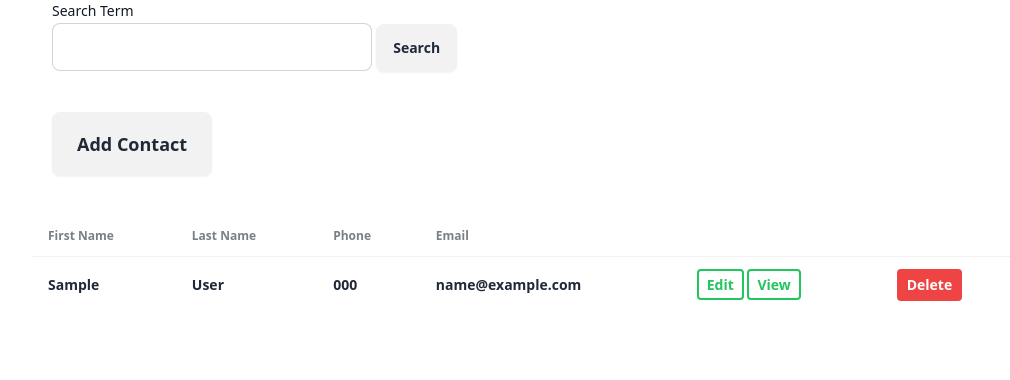
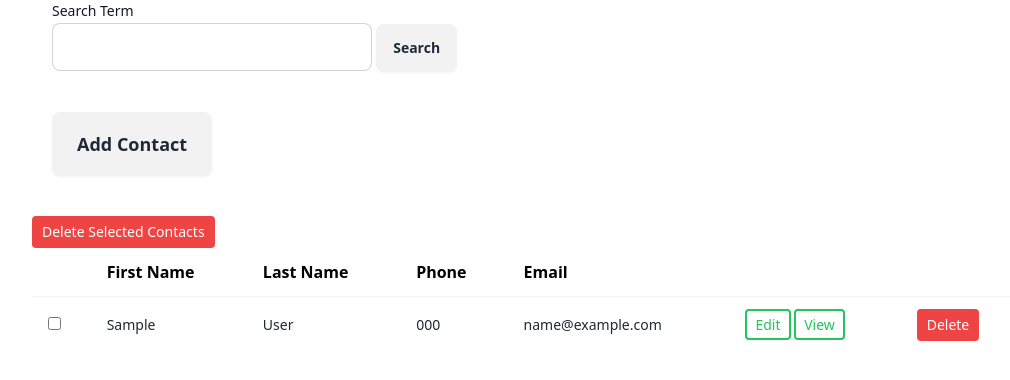
Before and after one commit to Jagarut/dj_htmx_contact.app, a Django app: page /search/ in a window 1280 px wide. Shown: the part 123-503 px from the top of the page, without its empty margins (112-1122 px from the left). Run offline with Django 5.2, Linux system fonts and the light colour scheme; tables that the repository leaves empty hold one stand-in row (values such as "Sample post"); lists and menus that the app fills with data are empty; some libraries are stand-ins or nearby versions.

Commit message:
Add Bulk delete

```diff
--- a/contact/templates/contact/contact_table.html
+++ b/contact/templates/contact/contact_table.html
@@ -1,7 +1,10 @@
+    {% include "contact/messages.html" %}
+    <form action="{% url 'delete_all' %}" method="post">
+        {% csrf_token %}
         <table class="table">
-    {% include "contact/messages.html" %}
           <thead>
-        <tr>
+            <tr class="text-black text-base">
+                <th></th>
                 <th>First Name</th>
                 <th>Last Name</th>
                 <th>Phone</th>
@@ -12,4 +15,12 @@
           <tbody>
             {% include "contact/partials/table_rows.html" %}
           </tbody>
+          <div>
+            <button type="submit" class="text-white bg-red-500 border-2 border-red-500 rounded px-2 py-1 text-sm hover:bg-gray-200 hover:text-gray-800"
+                id="delete-form"
+                >
+              Delete Selected Contacts
+            </button>
+        </div>
         </table>
+    </form>
--- a/contact/templates/contact/index.html
+++ b/contact/templates/contact/index.html
@@ -2,7 +2,7 @@
 {% load static %}
 
 {% block body %}
-<br id="todo">
+<div id="todo">
     <div class="flex items-center">
             <h1 class="mt-4 mb-6 text-2xl leading-none font-bold tracking-tight md:text-3xl lg:text-4xl">{{ title }}</h1>
     </div>
@@ -18,11 +18,10 @@
     </div>
     <br>
     <div class="overflow-x-auto">
-        <div>
+        <div id="contacts-container">
             {% include "contact/partials/contact_list.html" %}
         </div>
     </div>
-    </br>
     <div class="border mb-6"></div>
     <div class="flex items-center justify-center">
         <p>
--- a/contact/templates/contact/partials/table_rows.html
+++ b/contact/templates/contact/partials/table_rows.html
@@ -1,30 +1,31 @@
 <style>
     tr.htmx-swapping {
-      opacity: 0; <2>
+      opacity: 0;
       transition: opacity 1s ease-out;
     }
 </style>
 
 {% for contact in contacts %}
 <tr>
-    <th>{{ contact.first_name }}</th>
-    <th>{{ contact.last_name}}</th>
-    <th>{{ contact.phone}}</th>
-    <th>{{ contact.email}}</th>
-    <th>
+    <td><input type="checkbox" name="selected_contact_ids" value="{{ contact.id }}">
+    <td>{{ contact.first_name }}</td>
+    <td>{{ contact.last_name}}</td>
+    <td>{{ contact.phone}}</td>
+    <td>{{ contact.email}}</td>
+    <td>
         <a href="{% url 'edit' contact.pk %}" class="text-green-500 bg-white border-2 border-green-500 rounded px-2 py-1 text-sm hover:bg-gray-200 hover:text-gray-800">Edit</a>
         <a href="{% url 'view' contact.pk %}" class="text-green-500 bg-white border-2 border-green-500 rounded px-2 py-1 text-sm hover:bg-gray-200 hover:text-gray-800">View</a>
-    </th>
-    <th>
+    </td>
+    <td>
         <button id="inline-delete-btn"
             hx-delete="{% url 'delete' contact.pk %}"
             hx-headers='{"X-CSRFToken": "{{ csrf_token }}"}'
             hx-target="closest tr"
             hx-swap="outerHTML swap:1s"
-            hx-confirm="Are you sure you want to delete this contact?"
+            hx-confirm="Are you sure you want to delete tdis contact?"
             class="text-white bg-red-500 border-2 border-red-500 rounded px-2 py-1 text-sm hover:bg-gray-200 hover:text-gray-800">
             Delete
         </button>
-    </th>
+    </td>
 </tr>
 {% endfor %}
--- a/contact/urls.py
+++ b/contact/urls.py
@@ -8,7 +8,9 @@ urlpatterns = [
     path('edit/<int:pk>', views.edit, name='edit'),
     path('view/<int:pk>', views.view, name='view'),
     path('new-contact/', views.new_contact, name='new-contact'),
+    path('delete/', views.delete_all, name='delete_all'),
     path('delete/<int:pk>', views.delete, name='delete'),
+
 
 ]
 
--- a/contact/views.py
+++ b/contact/views.py
@@ -1,6 +1,7 @@
 from django.shortcuts import render, redirect
 from django.contrib import messages
-from django.http import HttpResponse
+from django.views.decorators.http import require_http_methods
+from django.http import HttpResponse, HttpResponseBadRequest
 from django.core.paginator import Paginator
 from django.conf import settings
 
@@ -33,9 +34,6 @@ def search(request):
     context = {'contacts': contacts, 'query': query, 'title': 'Search Results'}
 
     rendering = request.headers.get('myHeader') == 'xxx'
-
-    # print(request.headers.get('HX-Trigger') == 'search')
-    # print(len(query))
 
     if request.headers.get('HX-Trigger') == 'search':
         if  rendering:
@@ -89,6 +87,19 @@ def delete(request, pk):
         messages.error(request, f'{contact.first_name} {contact.last_name} was successfully deleted!')
         return redirect('index')
 
+@require_http_methods(["POST"])
+def delete_all(request):
+    contact_ids = request.POST.getlist('selected_contact_ids')
+    print(contact_ids)
+    if not contact_ids:
+        return HttpResponseBadRequest("No items selected for deletion.")
+
+    Contact.objects.filter(id__in=contact_ids).delete()
+    messages.error(request, "Deleted Contacts!")
+    return redirect('index')
+
+
+
 
 def email(request):
     emails = Contact.objects.all().values_list('email', flat=True)
```
Lines whose indentation alone changed are shown as unchanged.
